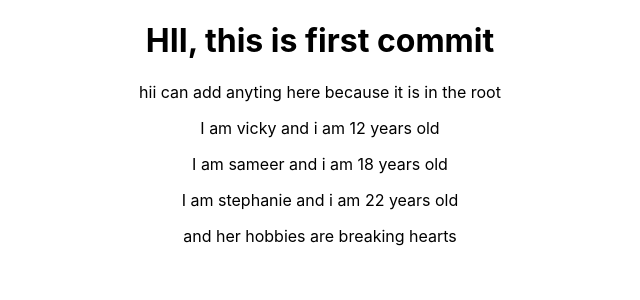
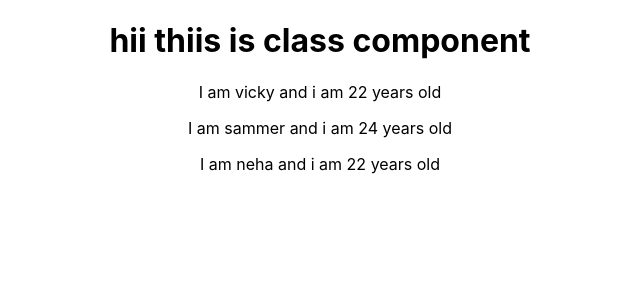
Before and after one commit to vickythakur0398/react-max-learn, a React (Create React App) app: page / in a window 1280 px wide. Shown: the top 300 px of the page, without its empty margins (320-960 px from the left). Built offline with nearby package versions, Linux system fonts and the light colour scheme.

Commit message:
adding the state in class component

```diff
--- a/src/App.js
+++ b/src/App.js
@@ -1,42 +1,83 @@
 //..here we have come form rnder kyuki isi ko kar rha h refer
 //so this is our
-import React from 'react';
+import React, { Component } from 'react';
 import './App.css';
 import Person from './Person/Person';
 import person from './Person/Person';
 
-function App() {
-  return (
-    //even though it is ejx but seems like html because internally react iske tag ko html jesa bana deta h
-    //but there are few restriction like cant use attribute class we use className
-    <div className="App">
-
-       <h1>
-         HII, this is first commit
-       </h1>
-       <p>hii can add anyting here because it is in the root</p>
-       {/* so here the component which we have made vo deikgea  */}
+// function App() {
+//
+//  state = {
+//   Persons : [
+//      {name: 'vicky' , age:'22'},
+//      {name:'sameer' , age:"28"},
+//      {name :'haridas', age :'8888'} ]
+// };
 
 
-       {/* other way of writing if code is of one line */}
-       <Person name= "vicky" age = "12"/>
-       <Person name ="sameer" age ="18"/>
-       {/* if you want o add something extra then simply add that like this par ye pua nhi tha ab how to use this ye to show nhi ho rha tha ab hpga next commit me*/}
-       <Person name ="stephanie" age ="22">and her hobbies are breaking hearts</Person>
+//   return (
+//     //even though it is ejx but seems like html because internally react iske tag ko html jesa bana deta h
+//     //but there are few restriction like cant use attribute class we use className
+//     <div className="App">
+
+//        <h1>
+//          HII, this is first commit
+//        </h1>
+//        <p>hii can add anyting here because it is in the root</p>
+//        <Person name ={this.state.Persons[0].name} age ={this.state.Persons[0].age}/>
+//        {/* so here the component which we have made vo deikgea  */}
+
+
+//        {/* other way of writing if code is of one line */}
+//        {/* <Person name= "vicky" age = "12"/> */}
+//        {/* <Person name ="sameer" age ="18"/> */}
+
+
+//        {/* if you want o add something extra then simply add that like this par ye pua nhi tha ab how to use this ye to show nhi ho rha tha ab hpga next commit me*/}
+//        {/* <Person name ="stephanie" age ="22">and her hobbies are breaking hearts</Person> */}
 
 
 
-    </div>
-    // now we are adding few more components in Person.js
-     /* <h1>cant add anything here will show error can add only in the root element i.e div here</h1> */
-//we will se that how that code which we have commented works
+//     </div>
+//     // now we are adding few more components in Person.js
+//      /* <h1>cant add anything here will show error can add only in the root element i.e div here</h1> */
+// //we will se that how that code which we have commented works
 
-  // return(
-    //here crateElement can take unlimited agruments but min 3 is necessary
-    //now we will also apply style class HERE we are applying the same style which is commented above
-    //but ye likhna is quite cumberscent so we undestands now how internally the above things works
-  // React.createElement('div' ,{className: 'App'} , React.createElement('h1', null, 'so that is in h1 but with styling'))
-  );
+//   // return(
+//     //here crateElement can take unlimited agruments but min 3 is necessary
+//     //now we will also apply style class HERE we are applying the same style which is commented above
+//     //but ye likhna is quite cumberscent so we undestands now how internally the above things works
+//   // React.createElement('div' ,{className: 'App'} , React.createElement('h1', null, 'so that is in h1 but with styling'))
+//   );
+// }
+
+
+//pehla wala jo tha vo class component nhi tha to state use nhi kar skte the
+//now we are learning about state and ye value jo hum call kar rhe h vo hardcoded h to if we want ki ye kuch andar se hi value le sake or set kar sake to for that we use state or ise bas class components use kar skta h na ki functional component se but after js-18 hook se kar skte h
+//  //state is a js object i.e key value pair hota h
+
+
+class App extends Component{
+  state = {
+   persons: [
+      {name:'vicky' ,age: '22' },
+      {name: 'sammer' , age:'24'},
+    {name:'neha' , age:'22'}]
+  }
+  render(){
+    return(
+      <div className = "App">
+        <h1>hii thiis is class component</h1>
+        <Person name = {this.state.persons[0].name} age ={this.state.persons[0].age}></Person>
+        <Person name = {this.state.persons[1].name} age ={this.state.persons[1].age}></Person>
+        <Person name = {this.state.persons[2].name} age ={this.state.persons[2].age}></Person>
+
+
+        {/* <p name ={this.state.personsr[1].name}></p> */}
+
+      </div>
+    )
+  }
 }
 
 export default App;
```
